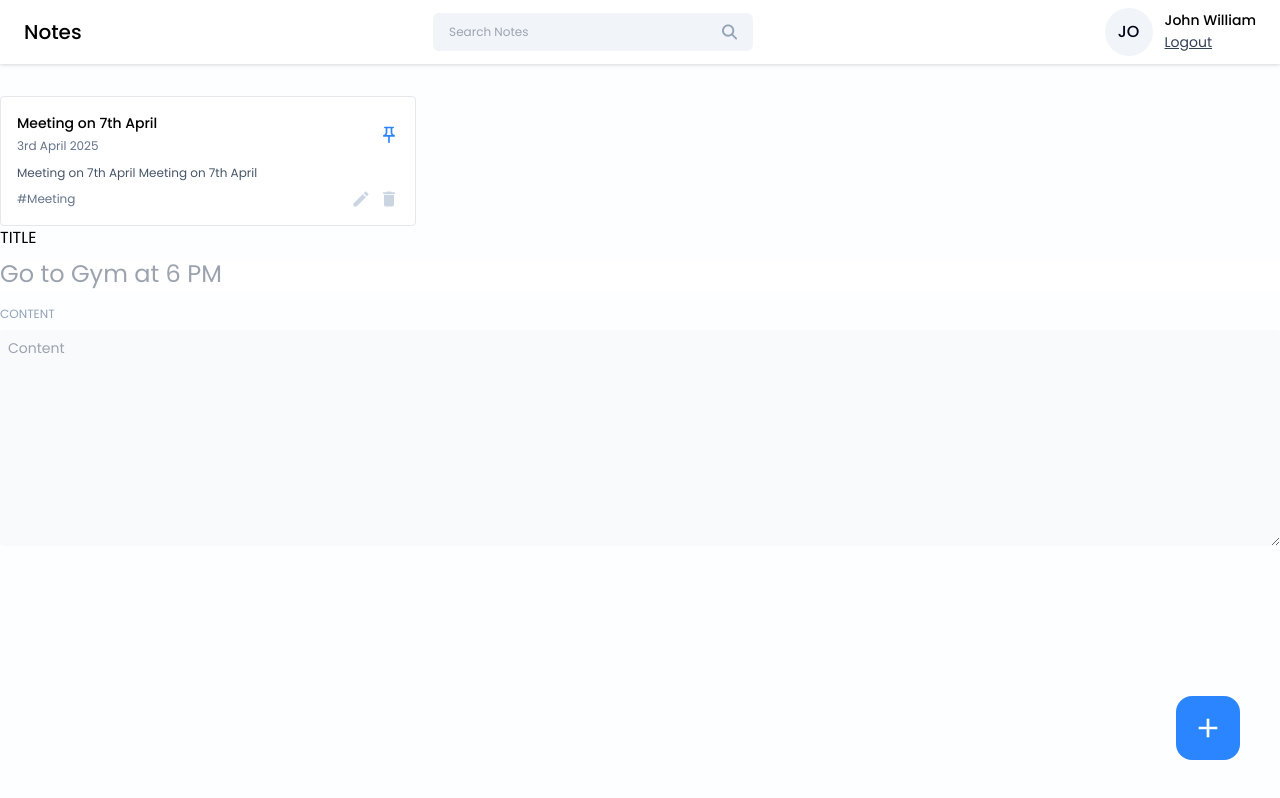
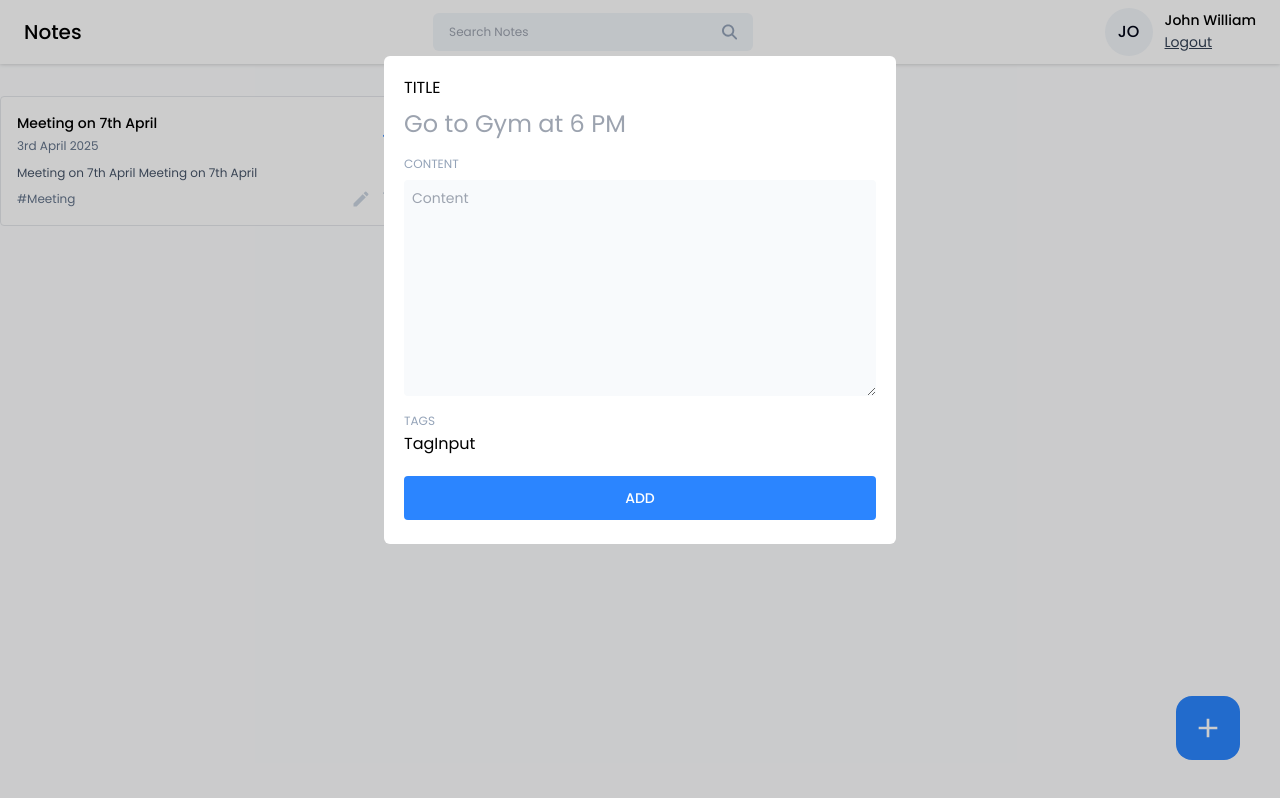
Before and after one commit to ionutpetru4046/Notes-App, a React (Vite) app in the folder frontend/notes-app/: page /dashboard in a window 1280 px wide. Both pictures are taken after a click on the button 1208 px from the left and 728 px from the top of the page. Built offline with nearby package versions, Linux system fonts and the light colour scheme.

Commit message:
TagInput Component added to the project

```diff
--- /dev/null
+++ b/frontend/notes-app/src/components/Input/TagInput.jsx
@@ -0,0 +1,9 @@
+const TagInput = () => {
+  return (
+    <div>
+      TagInput
+    </div>
+  )
+}
+
+export default TagInput
--- a/frontend/notes-app/src/pages/Home/AddEditNotes.jsx
+++ b/frontend/notes-app/src/pages/Home/AddEditNotes.jsx
@@ -1,3 +1,5 @@
+import TagInput from '../../components/Input/TagInput';
+
 const AddEditNotes = () => {
   return (
     <div>
@@ -19,6 +21,15 @@ const AddEditNotes = () => {
                 rows={10}
                 />
         </div>
+
+        <div className="mt-3">
+            <label className="input-label">TAGS</label>
+            <TagInput />
+        </div>
+
+        <button className="btn-primary font-medium mt-5 p-3" onClick={() => {}}>
+            ADD
+        </button>
     </div>
   );
 };
--- a/frontend/notes-app/src/pages/Home/Home.jsx
+++ b/frontend/notes-app/src/pages/Home/Home.jsx
@@ -1,9 +1,20 @@
+import { useState } from 'react';
 import Navbar from "../../components/Navbar/Navbar";
 import NoteCard from '../../components/Cards/NoteCard';
 import { MdAdd } from 'react-icons/md';
 import AddEditNotes from "./AddEditNotes";
+import Modal from 'react-modal';
 
 const Home = () => {
+
+  const [openAddEditModal, setOpenAddEditModal] = useState({
+    isShown: false,
+    type: "add",
+    data: null,
+  });
+
+
+
   return (
     <>
      <Navbar />
@@ -24,11 +35,29 @@ const Home = () => {
      </div>
 
      <button className="w-16 h-16 flex items-center justify-center rounded-2xl bg-primary
-     hover:bg-blue-600 absolute right-10 bottom-10" onClick={() => {}}>
+     hover:bg-blue-600 absolute right-10 bottom-10" onClick={() => {
+      setOpenAddEditModal({
+        isShown: true,
+        type: "add",
+        data: null,
+      });
+     }}>
         <MdAdd className="text-[32px] text-white" />
      </button>
 
-     <AddEditNotes />
+     <Modal
+        isOpen={openAddEditModal.isShown}
+        onRequestClose={() => {}}
+        style={{
+          overlay: {
+            backgroundColor: 'rgba(0,0,0,0.2)',
+          },
+        }}
+        contentLabel=""
+        className="w-[40%] max-h-3/4 bg-white rounded-md mx-auto mt-14 p-5 overflow-scroll"
+        >
+          <AddEditNotes />
+        </Modal>
     </>
   )
 }
```
